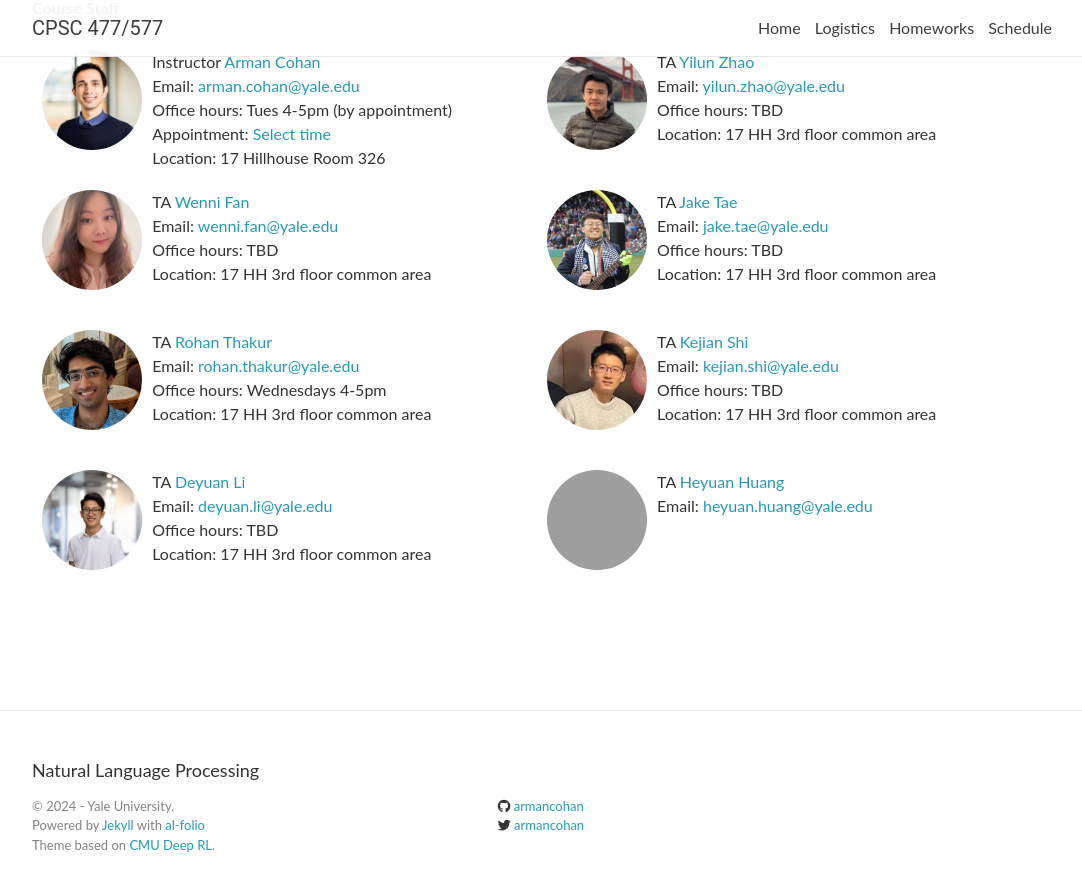
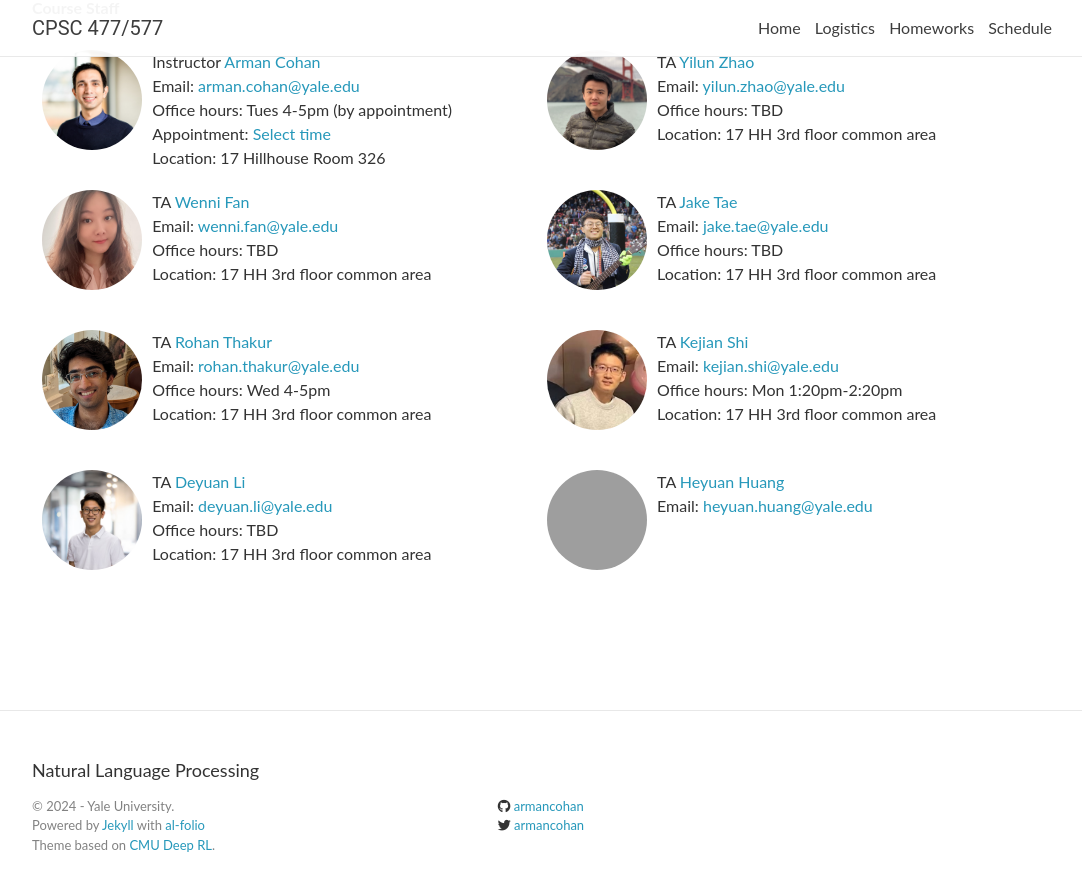
Before and after one commit to yilunzhao/cpsc477, a Jekyll site: the page built from _pages/about.md, in a window 1280 px wide and 900 px high, scrolled down 1129 px, cut to the strip 0-891 px from the top of the window. Shown: the whole strip, without its empty margins (98-1180 px from the left). Built offline with Jekyll 4.4.1, drawn with Linux system fonts in a browser that asks for light colours; nearby versions of some CDN libraries; comment, search, counter and statistics services are not loaded; grey boxes are pictures that could not be loaded.

Commit message:
Update office hour

```diff
--- a/_data/staff.yml
+++ b/_data/staff.yml
@@ -32,14 +32,14 @@ TAs:
   - name: Rohan Thakur
     email: rohan.thakur@yale.edu
     url: https://www.linkedin.com/in/rohan-thakur-8a471a293/
-    office-hours: Wednesdays 4-5pm
+    office-hours: Wed 4-5pm
     location: 17 HH 3rd floor common area
     image: staff/rohan.jpg
 
   - name: Kejian Shi
     email: kejian.shi@yale.edu
     url: https://www.linkedin.com/in/kejian-shi/
-    office-hours: TBD
+    office-hours: Mon 1:20pm-2:20pm
     location: 17 HH 3rd floor common area
     image: staff/kejian.jpg
 
```
